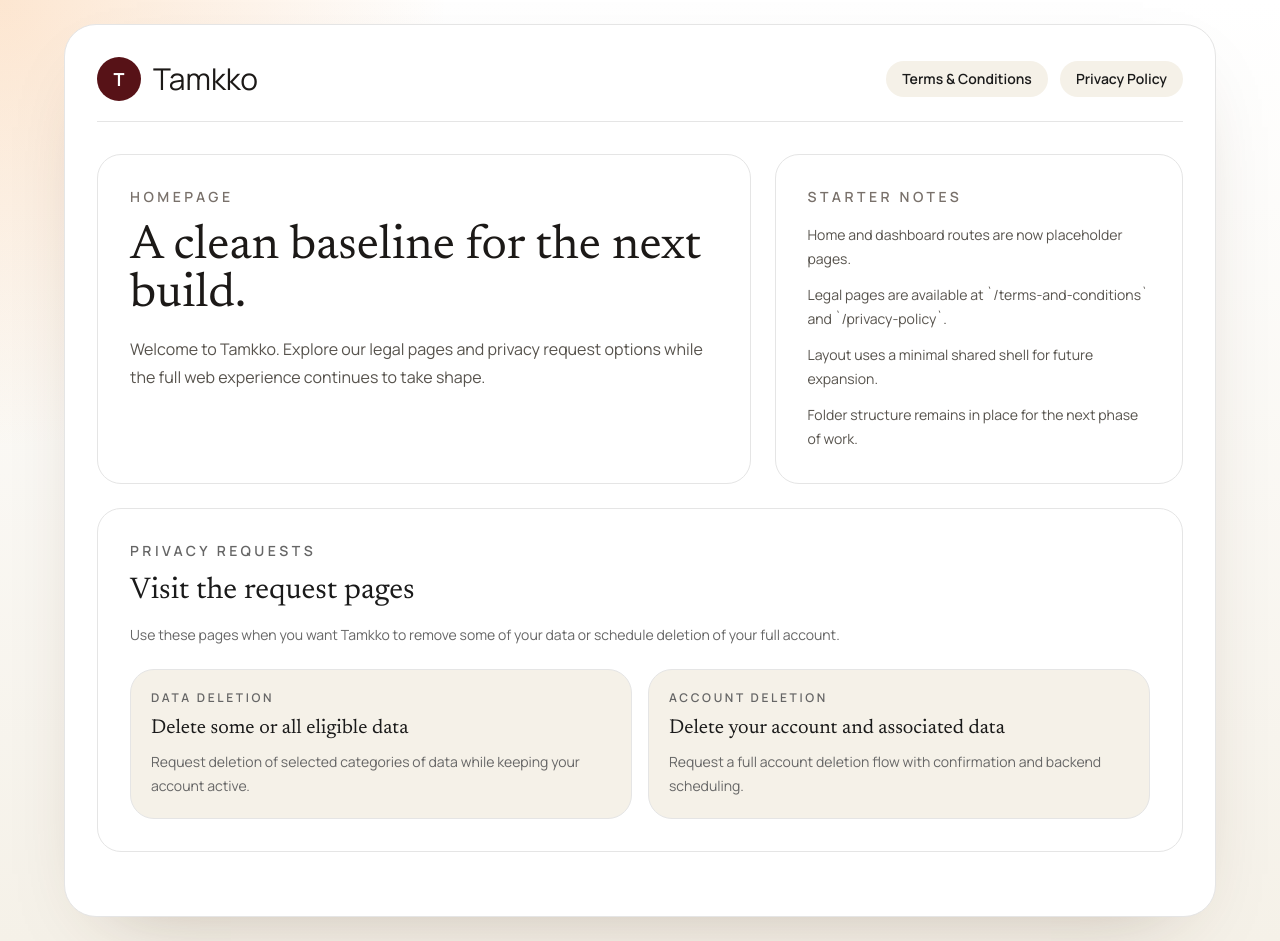
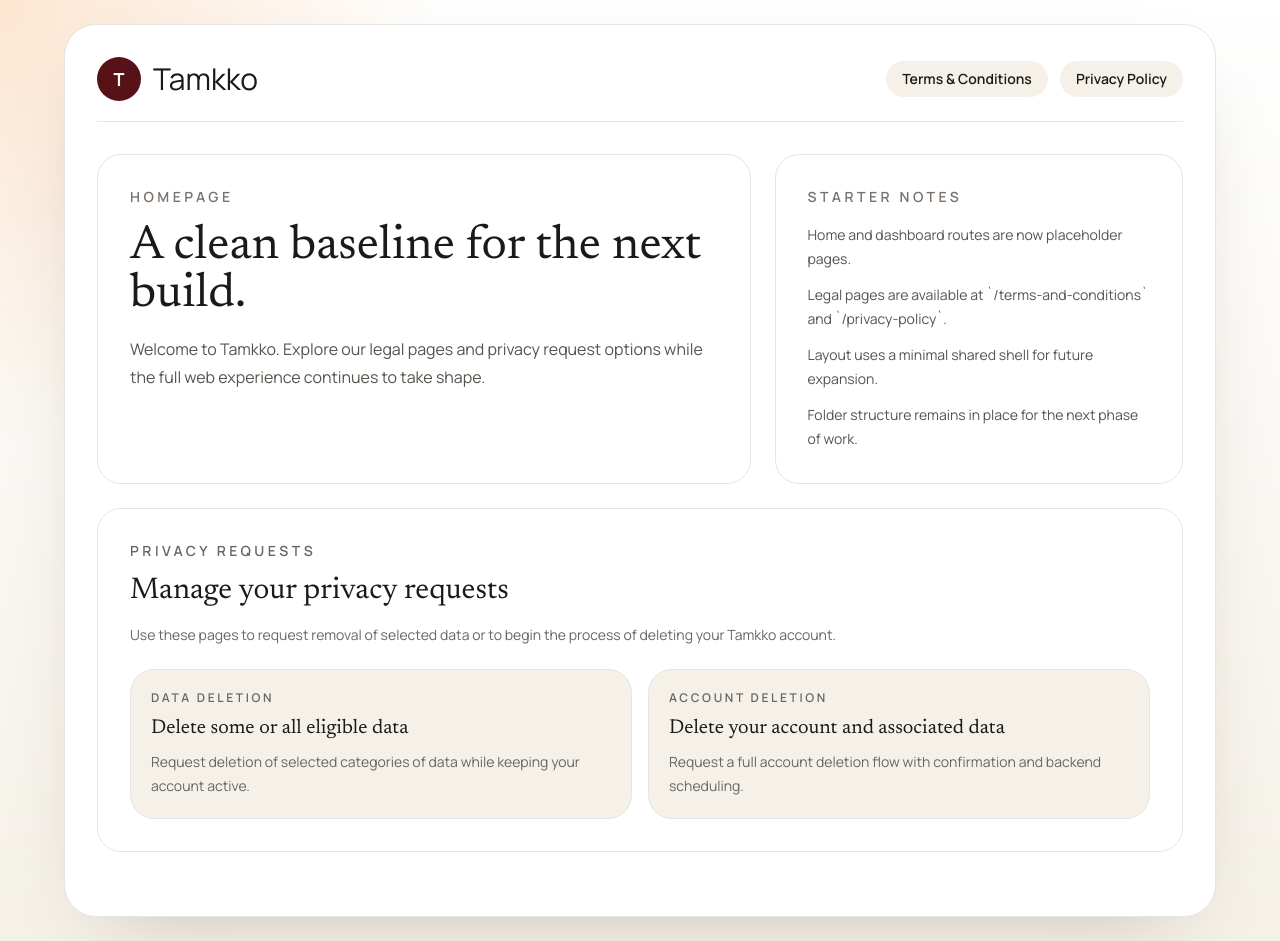
Before and after one commit to Klasique-art/tamkko_web, a Next.js app: page / in a window 1280 px wide. Built offline with nearby package versions, Linux system fonts and the light colour scheme.

Commit message:
Refine privacy request copy

```diff
--- a/app/(root)/page.tsx
+++ b/app/(root)/page.tsx
@@ -33,9 +33,9 @@ export default function HomePage() {
         <p className="text-sm font-semibold uppercase tracking-[0.25em] text-[var(--color-secondary-text)]">
           Privacy Requests
         </p>
-        <h3 className="mt-3 text-3xl text-[var(--color-text)]">Visit the request pages</h3>
+        <h3 className="mt-3 text-3xl text-[var(--color-text)]">Manage your privacy requests</h3>
         <p className="mt-3 max-w-3xl text-sm leading-7 text-[var(--color-secondary-text)]">
-          Use these pages when you want Tamkko to remove some of your data or schedule deletion of your full account.
+          Use these pages to request removal of selected data or to begin the process of deleting your Tamkko account.
         </p>
 
         <div className="mt-5 grid gap-4 md:grid-cols-2">
```
